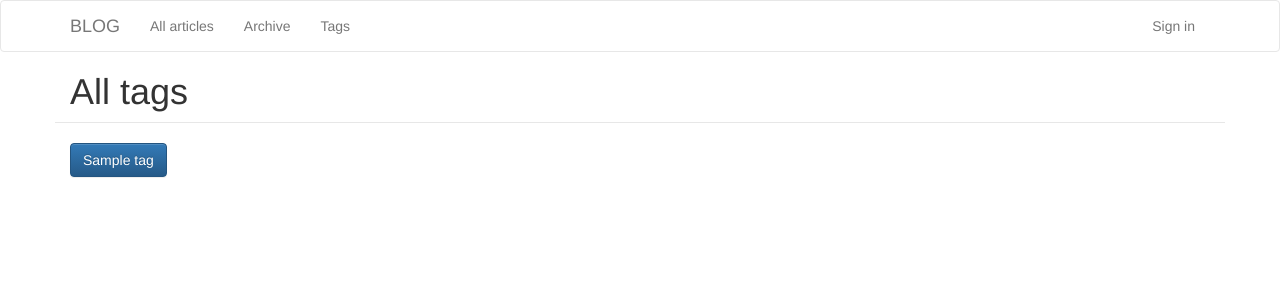
After one commit to beczkowb/blog, a Django app: page /articles/tags in a window 1280 px wide. The commit adds this page. Shown: the top 300 px of the page. Run offline with Django 3.2, Linux system fonts and the light colour scheme; tables that the repository leaves empty hold one stand-in row (values such as "Sample post"); some libraries are stand-ins or nearby versions.

Commit message:
tags, categories model

```diff
--- a/articles/admin.py
+++ b/articles/admin.py
@@ -1,5 +1,7 @@
 from django.contrib import admin
-from .models import Article
+from .models import Article, Tag, Category
 
 
 admin.site.register(Article)
+admin.site.register(Tag)
+admin.site.register(Category)
--- a/articles/models.py
+++ b/articles/models.py
@@ -6,4 +6,26 @@ class Article(models.Model):
     title = models.CharField(max_length=1000, unique=True, verbose_name=_('title'))
     preface = models.TextField(max_length=10000, verbose_name=_('preface'))
     content = models.TextField(max_length=500000, verbose_name=_('content'))
+
+    category = models.ForeignKey('Category', verbose_name=_('category'))
+
+    tags = models.ManyToManyField('Tag', blank=True, null=True, verbose_name=_('tags'))
+
     created_at = models.DateField(auto_now_add=True, verbose_name=_('created at'))
+
+    def __str__(self):
+        return '%s' % self.title
+
+
+class Tag(models.Model):
+    name = models.CharField(max_length=1000, unique=True, verbose_name=_('name'))
+
+    def __str__(self):
+        return '%s' % self.name
+
+
+class Category(models.Model):
+    name = models.CharField(max_length=100, blank=True, null=True, unique=True, verbose_name=_('name'))
+
+    def __str__(self):
+        return '%s' % self.name
--- a/articles/urls.py
+++ b/articles/urls.py
@@ -4,4 +4,6 @@ urlpatterns = patterns('',
     url(r'^$', 'articles.views.articles', name='articles'),
     url(r'^(?P<article_id>\d+)$', 'articles.views.articles_id', name='articles_id'),
     url(r'^dates$', 'articles.views.articles_dates', name='articles_dates'),
+    url(r'^tags$', 'articles.views.tags', name='tags'),
+    url(r'^tag/(?P<tag_id>\d+)$', 'articles.views.articles_tag_id', name='articles_tag_id'),
 )
--- a/articles/views.py
+++ b/articles/views.py
@@ -3,7 +3,7 @@ from django.http.response import HttpResponseNotAllowed, HttpResponseNotFound, H
 from django.core.exceptions import ObjectDoesNotExist
 from django.utils.translation import ugettext_lazy as _
 from django.core.paginator import Paginator, EmptyPage, PageNotAnInteger
-from .models import Article
+from .models import Article, Tag
 from .forms import ArticleForm
 
 
@@ -23,7 +23,7 @@ def articles(request):
             articles_page = paginator.page(1)
         except EmptyPage:
             articles_page = paginator.page(paginator.num_pages)
-        return render(request, 'articles/articles.html', {'articles': articles_page})
+        return render(request, 'articles/articles.html', {'articles': articles_page, 'title': 'All articles'})
     elif request.method == 'POST':
         if request.user.is_authenticated():
             article_form = ArticleForm(request.POST)
@@ -65,12 +65,37 @@ def articles_dates(request):
             first_date = sorted_articles[0].created_at
             last_date = sorted_articles[len(sorted_articles) - 1].created_at
             return render(request, 'articles/article.html', {
-                'title': title,
-                'preface': preface,
-                'content': content,
-                'created_at': created_at
+                'dates': dates,
             })
         except ObjectDoesNotExist:
             return HttpResponseNotFound(_('Zero articles yet'))
     else:
         return HttpResponseNotAllowed(['GET'])
+
+
+def tags(request):
+    try:
+        all_tags = Tag.objects.all()
+        return render(request, 'articles/tags.html', {
+            'tags': all_tags,
+        })
+    except ObjectDoesNotExist:
+        pass
+
+
+def articles_tag_id(request, tag_id):
+    if request.method == 'GET':
+        articles_by_tag = Article.objects.filter(tags__in=[tag_id])
+        paginator = Paginator(articles_by_tag, 20)
+        page = request.GET.get('page')
+        try:
+            articles_page = paginator.page(page)
+        except PageNotAnInteger:
+            articles_page = paginator.page(1)
+        except EmptyPage:
+            articles_page = paginator.page(paginator.num_pages)
+        except ObjectDoesNotExist:
+            return HttpResponse('Tag not found', status=404)
+        return render(request, 'articles/articles.html', {'articles': articles_page, 'title': 'Articles with tag'})
+    else:
+        return HttpResponseNotAllowed(['GET'])
--- /dev/null
+++ b/static/js/tags.js
@@ -0,0 +1,6 @@
+$(function () {
+    $(".btn").on("click", function () {
+        tag_id = $(this).data('id');
+        document.location.href='/articles/tag/' + tag_id;
+    });
+});
--- a/templates/articles/articles.html
+++ b/templates/articles/articles.html
@@ -1,10 +1,10 @@
 {% extends 'blog/base.html' %}
 {% block title %}
-    Articles
+    {{ title }}
 {% endblock %}
 {% block content %}
     <div class="container" style="border-bottom: 1px solid #E7E7E7;">
-            <h1>All articles</h1>
+            <h1>{{ title }}</h1>
     </div>
     <div class="container">
         {% for article in articles %}
--- /dev/null
+++ b/templates/articles/tags.html
@@ -0,0 +1,21 @@
+{% extends 'blog/base.html' %}
+{% block title %}
+    Tags
+{% endblock %}
+
+{% block js %}
+    {% load staticfiles %}
+    <script src="{% static 'js/tags.js' %}"></script>
+{% endblock %}
+
+{% block content %}
+    <div class="container" style="border-bottom: 1px solid #E7E7E7;">
+        <h1>All tags</h1>
+    </div>
+    <br>
+    <div class="container">
+        {% for tag in tags %}
+            <button class="btn btn-primary" type="button" data-id="{{ tag.id }}">{{ tag.name }}</button>
+        {% endfor %}
+    </div>
+{% endblock %}
--- a/templates/blog/base.html
+++ b/templates/blog/base.html
@@ -10,6 +10,8 @@
     <!-- Latest compiled and minified JavaScript -->
     <script src="https://maxcdn.bootstrapcdn.com/bootstrap/3.3.2/js/bootstrap.min.js"></script>
     <title>{% block title %} {% endblock %}</title>
+    {% block js %}
+    {% endblock %}
     <style>
         a {
             color: black;
@@ -18,6 +20,7 @@
     {% url 'adminpanel.views.admin_login' as login_url %}
     {% url 'articles.views.articles' as articles_url %}
     {% url 'articles.views.articles_archive' as articles_by_date %}
+    {% url 'articles.views.tags' as tags_url %}
 </head>
 <body>
 <nav class="navbar navbar-default"
@@ -39,6 +42,7 @@
       <ul class="nav navbar-nav">
         <li><a href="{{ articles_url }}">All articles</a></li>
         <li><a href="{{ articles_by_date_url }}">Archive</a></li>
+        <li><a href="{{ tags_url }}">Tags</a></li>
       </ul>
       <ul class="nav navbar-nav navbar-right">
         <li><a href="{{ login_url }}">Sign in</a></li>
```
Also changed, not shown: blog/settings.py (+7 -1 lines), articles/migrations/0001_initial.py.
